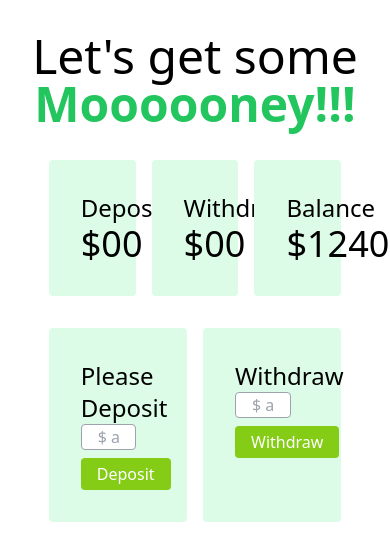
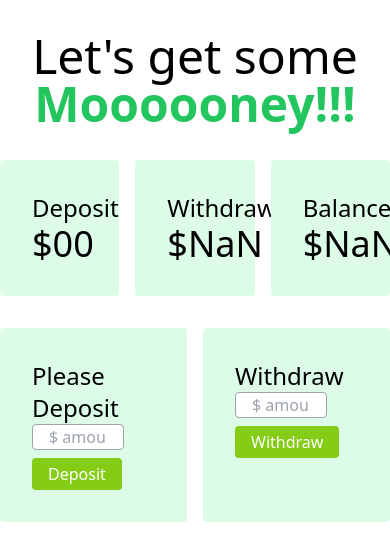
Before and after one commit to Shafayathub/Baap-er-Bank, a plain HTML site: page banking.html in a window 390 px wide. Both pictures are taken after a click on the button "Withdraw". Drawn offline with nearby package versions, Linux system fonts and the light colour scheme.

Commit message:
bank has been updated

```diff
--- a/banking.html
+++ b/banking.html
@@ -15,7 +15,7 @@
                 class="font-semibold text-green-500">Moooooney!!!</span>
         </h1>
     </header>
-    <main class="w-3/4 mx-auto">
+    <main class="sm:w-3/4 mx-auto">
         <!-- Balance and transaction -->
         <section class="mt-8">
             <div class="grid grid-cols-3 gap-4">
@@ -25,11 +25,11 @@
                 </div>
                 <div class="bg-green-100 p-8 rounded">
                     <h3 class="text-2xl">Withdraw</h3>
-                    <h4 class="text-4xl">$<span>00</span> </h4>
+                    <h4 class="text-4xl">$<span id="withdraw-total">00</span> </h4>
                 </div>
                 <div class="bg-green-100 p-8 rounded">
                     <h3 class="text-2xl">Balance</h3>
-                    <h4 class="text-4xl">$1240</h4>
+                    <h4 class="text-4xl">$<span id="balance-total">1240</span> </h4>
                 </div>
             </div>
         </section>
--- a/js/banking.js
+++ b/js/banking.js
@@ -1,13 +1,45 @@
 // Handle deposit button event
+
+// update deposit total
 document.getElementById('deposit-button').addEventListener('click', function () {
     // get the amount deposited
     const depositInput = document.getElementById('deposit-input');
-    const depositAmount = depositInput.value;
-    console.log(depositAmount);
+    const newDepositAmount = depositInput.value;
+    // console.log(depositAmount);
 
     const depositTotal = document.getElementById('deposit-total');
-    depositTotal.innerText = depositAmount;
+    const previousDepositAmaount = depositTotal.innerText;
+    const newDepositTotal = parseFloat(previousDepositAmaount) + parseFloat(newDepositAmount);
+
+    depositTotal.innerText = newDepositTotal;
+
+    // Update account balance
+    const balanceTotal = document.getElementById('balance-total');
+    const previousBalanceTotal = balanceTotal.innerText;
+    const newBalanceTotal = parseFloat(previousBalanceTotal) + parseFloat(newDepositAmount);
+    balanceTotal.innerText = newBalanceTotal;
 
     // Clear the deposit input field
     depositInput.value = '';
 })
+
+// Handle withdraw button event handler
+document.getElementById('withdraw-button').addEventListener('click', function () {
+    const withdrawInput = document.getElementById('withdraw-input');
+    const withdrawAmount = withdrawInput.value;
+
+    // Set withdraw total
+    const withdrawTotal = document.getElementById('withdraw-total');
+    const previousWithdrawAmount = withdrawTotal.innerText;
+    const newWithdrawTotal = parseFloat(previousWithdrawAmount) + parseFloat(withdrawAmount);
+    withdrawTotal.innerText = newWithdrawTotal;
+
+    // Update account balance
+    const balanceTotal = document.getElementById('balance-total');
+    const previousBalanceTotal = balanceTotal.innerText;
+    const newBalanceTotal = parseFloat(previousBalanceTotal) - parseFloat(withdrawAmount);
+    balanceTotal.innerText = newBalanceTotal;
+
+    // Clear the withdraw input field
+    withdrawInput.value = '';
+})
--- a/js/login.js
+++ b/js/login.js
@@ -10,4 +10,7 @@ document.getElementById('login-submit').addEventListener('click', function () {
     if (userEmail == 'sontan@baap.com' && userPassword == 'secret') {
         window.location.href = 'banking.html';
     }
+    else {
+        alert('No No No!!! Your entry is not authorized')
+    }
 })
```
